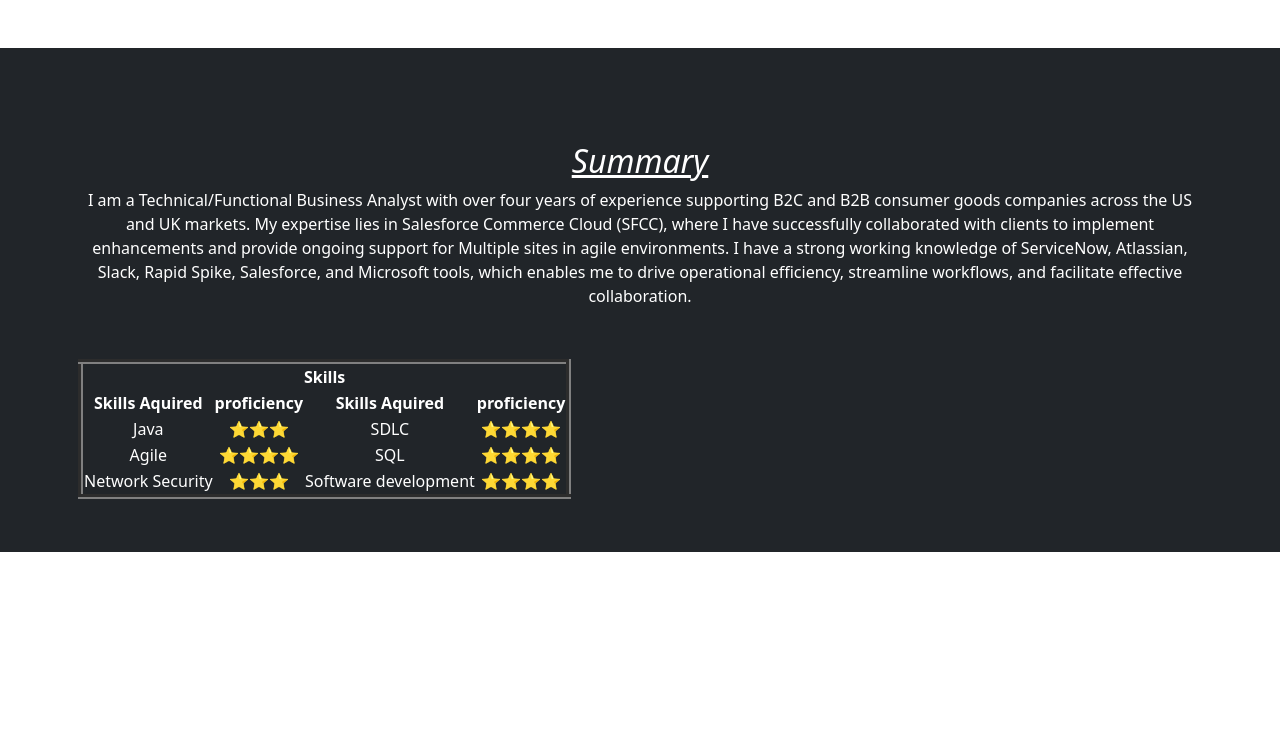
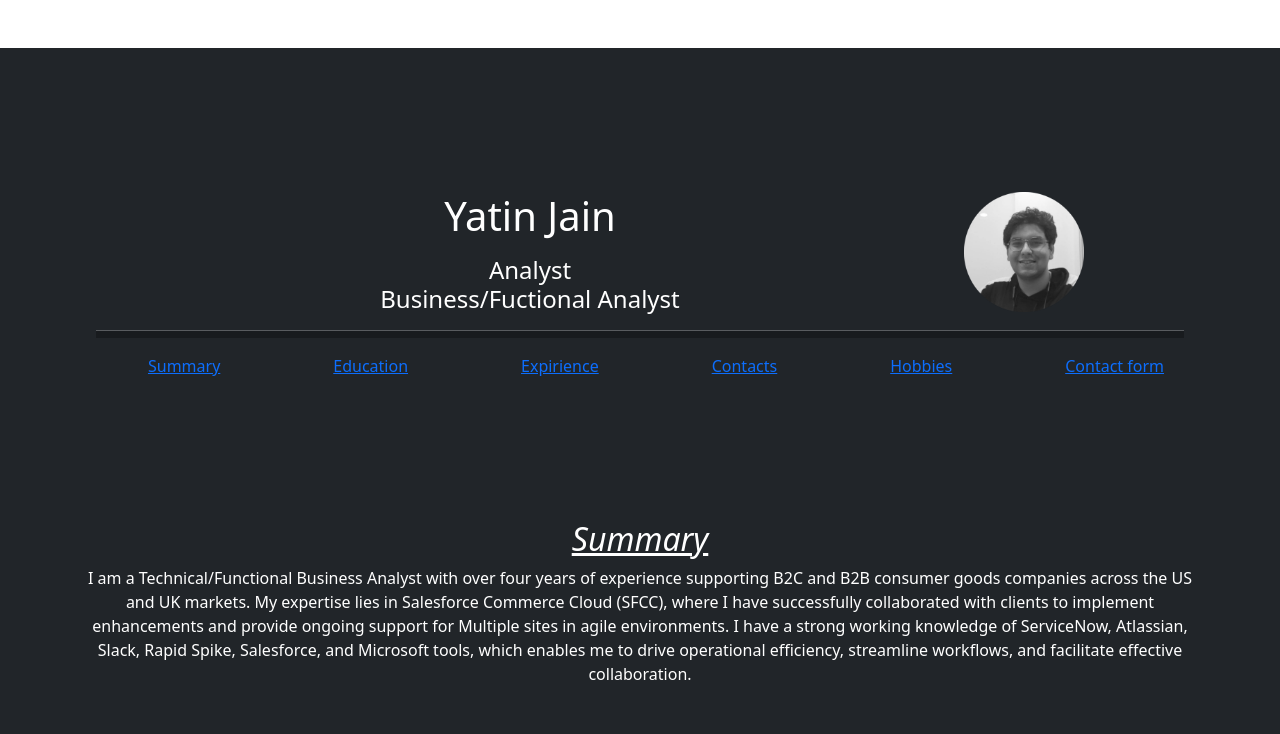
Before and after one commit to YatinJain17/YatinjainCV, a plain HTML site: page index.html in a window 1280 px wide. Shown: the top 734 px of the page. Drawn offline with nearby package versions, Linux system fonts and the light colour scheme.

Commit message:
Update index.html

```diff
--- a/index.html
+++ b/index.html
@@ -15,7 +15,7 @@
 <body>
     <div id="header" style="padding: 30px;" class="container-fluid p-5 my-5 bg-dark text-white text-center">
 
-    <!--<div style="padding: 30px;"class="container-fluid p-5 my-5 bg-dark text-white text-center">
+    <div style="padding: 30px;"class="container-fluid p-5 my-5 bg-dark text-white text-center">
         <img style="float:right;height: 120px;padding-right:100px" src="Images/Snapchat-332506759.png" alt="Photo of Yatin">
         <h1>Yatin Jain</h1>
         <p style="line-gap-override: 2px;">
@@ -33,7 +33,7 @@
                 <li style="display: inline;padding-left: 10%;"><a href="contactForm.html">Contact form</a></li>
             </ul>
         </nav>
-    </div>-->
+    </div>
     <div style="padding: 30px; padding-bottom: 5px;">
         <p>
         <h2><i><u>Summary</u></i></h2>
```
